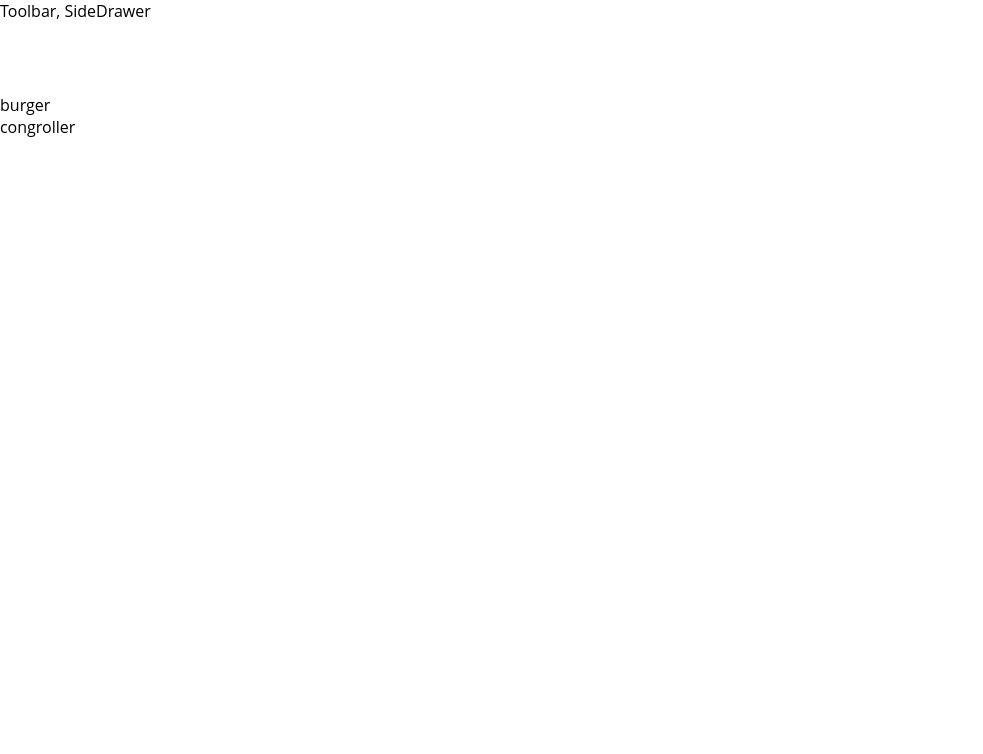
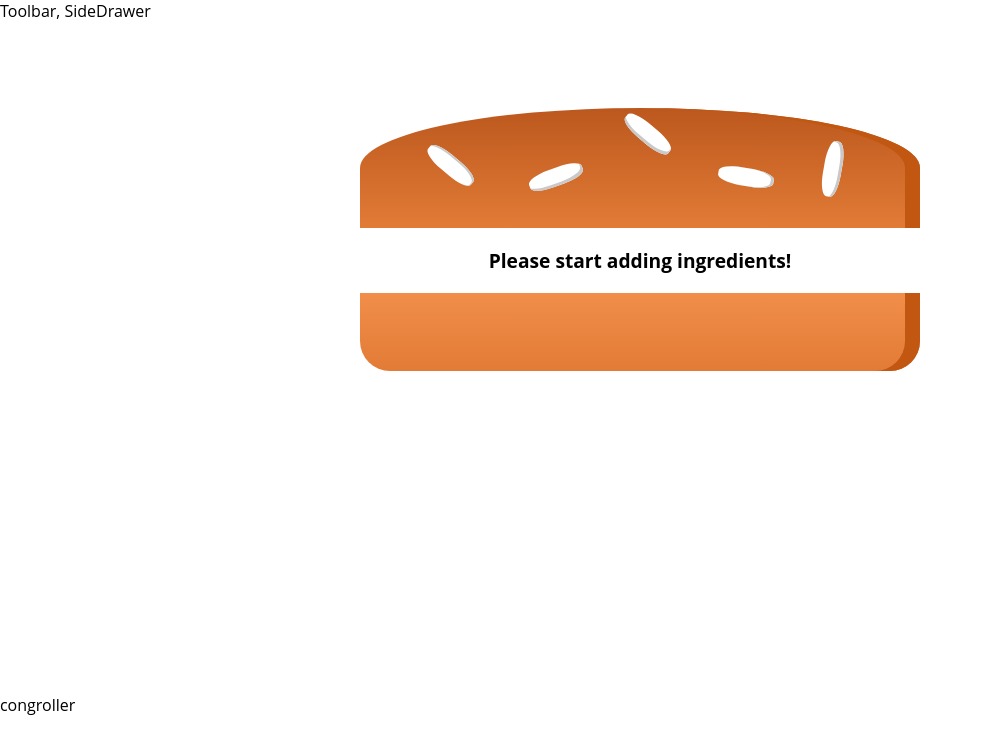
Before and after one commit to KorbenAU/burger-builder-react, a React (Create React App) app: page / in a window 1280 px wide. Shown: the top 754 px of the page, without its empty margins (0-983 px from the left). Built offline with nearby package versions, Linux system fonts and the light colour scheme.

Commit message:
Finished burger ingredients component

```diff
--- a/src/components/Burger/Burger.js
+++ b/src/components/Burger/Burger.js
@@ -0,0 +1,28 @@
+import React from 'react';
+
+import classes from './Burger.module.css';
+import BurgerIngredient from './Ingredient/Ingredient';
+
+const Burger = (props) => {
+  let transformedIngredients = Object.keys(props.ingredients)
+    .map((igKey) => {
+      return [...Array(props.ingredients[igKey])].map((_, i) => {
+        return <BurgerIngredient key={igKey + i} type={igKey} />;
+      });
+    })
+    .reduce((arr, el) => {
+      return arr.concat(el);
+    }, []);
+  if (transformedIngredients.length === 0) {
+    transformedIngredients = <p>Please start adding ingredients!</p>;
+  }
+  return (
+    <div className={classes.Burger}>
+      <BurgerIngredient type="bread-top" />
+      {transformedIngredients}
+      <BurgerIngredient type="bread-bottom" />
+    </div>
+  );
+};
+
+export default Burger;
--- /dev/null
+++ b/src/components/Burger/Burger.module.css
@@ -0,0 +1,30 @@
+.Burger {
+  width: 100%;
+  margin: auto;
+  height: 250px;
+  overflow: scroll;
+  text-align: center;
+  font-weight: bold;
+  font-size: 1.2rem;
+}
+
+@media (min-width: 500px) and (min-height: 400px) {
+  .Burger {
+    width: 350px;
+    height: 300px;
+  }
+}
+
+@media (min-width: 500px) and (min-height: 401px) {
+  .Burger {
+    width: 450px;
+    height: 400px;
+  }
+}
+
+@media (min-width: 1000px) and (min-height: 700px) {
+  .Burger {
+    width: 700px;
+    height: 600px;
+  }
+}
--- a/src/containers/BurgerBuilder/BurgerBuilder.jsx
+++ b/src/containers/BurgerBuilder/BurgerBuilder.jsx
@@ -1,10 +1,22 @@
 import React, { Component } from 'react';
+import Burger from '../../components/Burger/Burger';
 
 class BurgerBuilder extends Component {
+  state = {
+    ingredients: {
+      salad: 0,
+      bacon: 0,
+      cheese: 0,
+      meat: 0,
+    },
+    totalPrice: 4,
+    purchasable: false,
+    purchasing: false,
+  };
   render() {
     return (
       <>
-        <div>burger</div>
+        <Burger ingredients={this.state.ingredients} />
         <div>congroller</div>
       </>
     );
```
